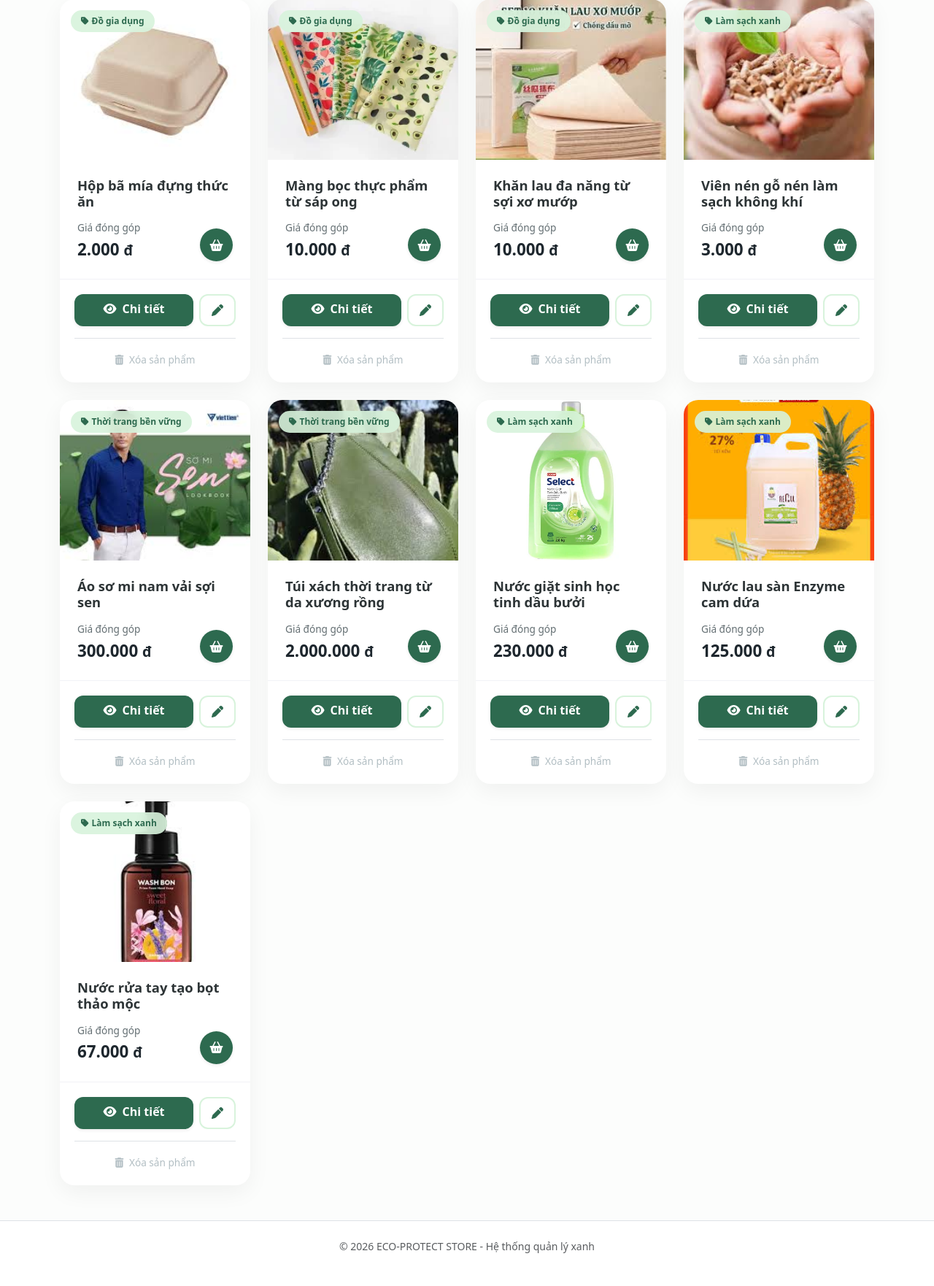
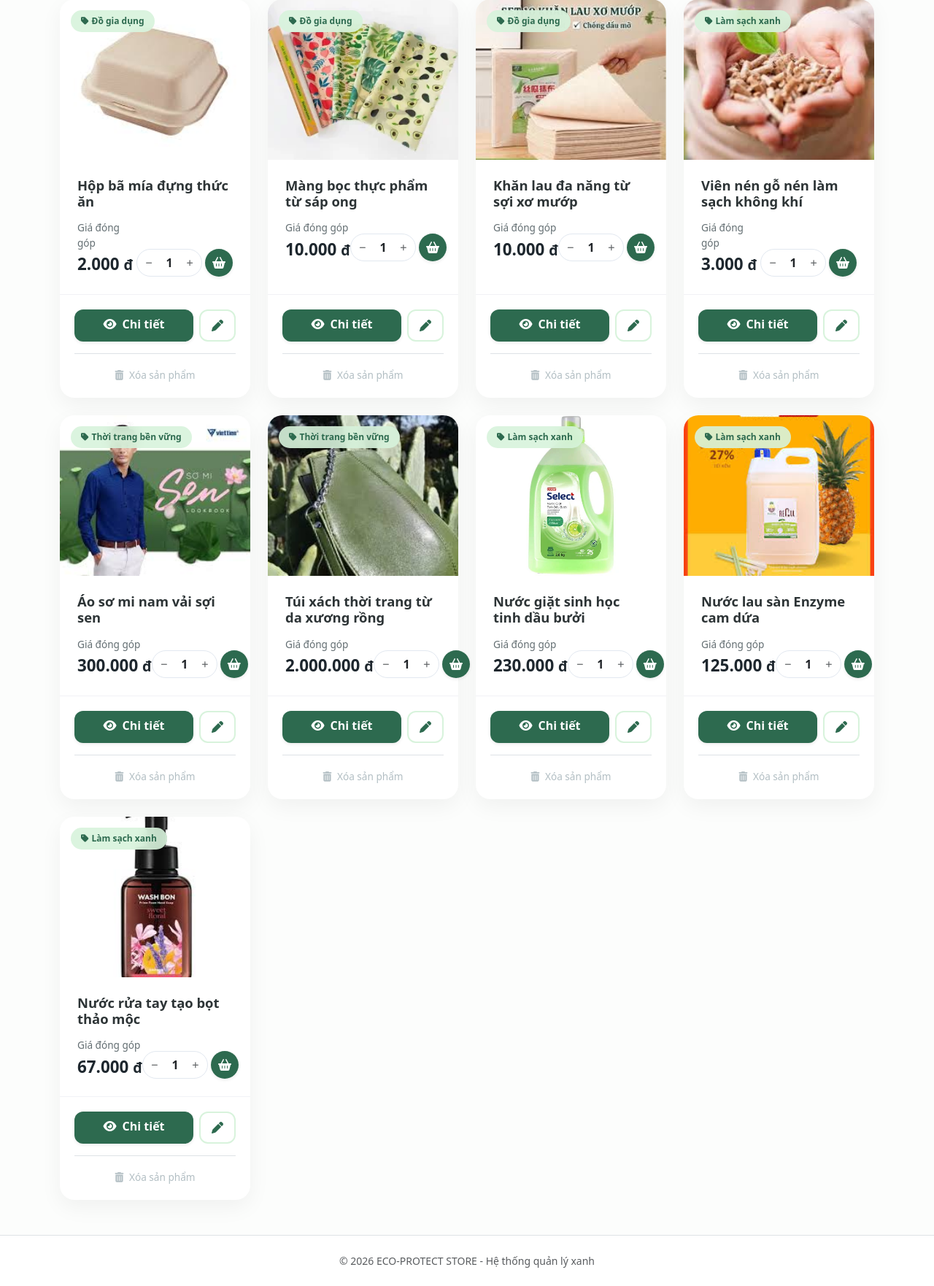
Before and after one commit to KhoaSuyThan/ECO-PROTECTMNM, a PHP site: page / in a window 1280 px wide. Shown: the part 349-2111 px from the top of the page at 73% size. Before the commit the page ends 2066 px from the top, so only its background shows below. Run offline with PHP 8.4, Linux system fonts and the light colour scheme; data comes from the database, SQL or seed files in the repository.

Commit message:
Thêm + - số lượng

```diff
--- a/app/controllers/ProductController.php
+++ b/app/controllers/ProductController.php
@@ -144,6 +144,12 @@ class ProductController {
             die("Không tìm thấy sản phẩm.");
         }
 
+        $quantity = 1;
+        if ($_SERVER['REQUEST_METHOD'] === 'POST' && isset($_POST['quantity'])) {
+            $quantity = (int)$_POST['quantity'];
+            if ($quantity < 1) $quantity = 1;
+        }
+
         // Khởi tạo giỏ hàng nếu chưa có
         if (!isset($_SESSION['cart'])) {
             $_SESSION['cart'] = [];
@@ -151,18 +157,19 @@ class ProductController {
 
         // Nếu sản phẩm đã có trong giỏ, tăng số lượng
         if (isset($_SESSION['cart'][$id])) {
-            $_SESSION['cart'][$id]['quantity']++;
+            $_SESSION['cart'][$id]['quantity'] += $quantity;
         } else {
             // Nếu chưa có, thêm mới vào giỏ
             $_SESSION['cart'][$id] = [
                 'name' => $product->name,
                 'price' => $product->price,
-                'quantity' => 1,
+                'quantity' => $quantity,
                 'image' => $product->image
             ];
         }
-        // Quay về trang hiển thị giỏ hàng
-        header('Location: /Product/cart');
+        // Quay về trang cũ (Product/list hoặc Product/cart)
+        $referer = $_SERVER['HTTP_REFERER'] ?? '/Product/cart';
+        header("Location: $referer");
         exit();
     }
 
@@ -177,6 +184,24 @@ class ProductController {
             unset($_SESSION['cart'][$id]);
         }
         header('Location: /Product/cart');
+        exit();
+    }
+
+    // Tính năng bổ sung: Cập nhật số lượng sản phẩm trong giỏ hàng
+    public function updateCart($id, $action) {
+        if (isset($_SESSION['cart'][$id])) {
+            if ($action === 'increase') {
+                $_SESSION['cart'][$id]['quantity']++;
+            } elseif ($action === 'decrease') {
+                $_SESSION['cart'][$id]['quantity']--;
+                // Nếu số lượng giảm về 0 hoặc nhỏ hơn, xóa khỏi giỏ
+                if ($_SESSION['cart'][$id]['quantity'] <= 0) {
+                    unset($_SESSION['cart'][$id]);
+                }
+            }
+        }
+        $referer = $_SERVER['HTTP_REFERER'] ?? '/Product/cart';
+        header("Location: $referer");
         exit();
     }
 
--- a/app/views/product/list.php
+++ b/app/views/product/list.php
@@ -123,6 +123,13 @@
         transition: 0.3s;
     }
     .delete-link:hover { color: #d63031; }
+
+    /* Custom Number Input */
+    input[type=number].qty-input::-webkit-inner-spin-button,
+    input[type=number].qty-input::-webkit-outer-spin-button {
+        -webkit-appearance: none;
+        margin: 0;
+    }
 </style>
 
 <div class="container mt-4">
@@ -168,12 +175,19 @@
                         <div class="d-flex justify-content-between align-items-end mb-4">
                             <div>
                                 <div class="price-label">Giá đóng góp</div>
-                                <div class="price-value"><?php echo number_format((float)$product->price, 0, ',', '.'); ?> <small>đ</small></div>
+                                <div class="price-value text-nowrap"><?php echo number_format((float)$product->price, 0, ',', '.'); ?> <small>đ</small></div>
                             </div>
-                            <!-- Cart Icon Button -->
-                            <a href="/Product/addToCart/<?php echo $product->id; ?>" class="btn-cart shadow-sm d-flex align-items-center justify-content-center text-decoration-none">
-                                <i class="fas fa-shopping-basket"></i>
-                            </a>
+                            <!-- Form Add to Cart -->
+                            <form action="/Product/addToCart/<?php echo $product->id; ?>" method="POST" class="d-flex align-items-center m-0 gap-1">
+                                <div class="d-flex align-items-center rounded-pill border" style="height: 38px; padding: 0 4px; background: #fff; border-color: #e2e8f0 !important;">
+                                    <button type="button" class="btn btn-sm btn-link text-decoration-none text-dark d-flex align-items-center justify-content-center" style="width: 24px; height: 30px; padding: 0; opacity: 0.7;" onclick="let input = this.nextElementSibling; if(input.value > 1) input.value--;"><i class="fas fa-minus" style="font-size: 10px;"></i></button>
+                                    <input type="number" name="quantity" value="1" min="1" class="form-control qty-input border-0 text-center fw-bold p-0" style="width: 32px; height: 30px; box-shadow: none; -moz-appearance: textfield; font-size: 1rem;">
+                                    <button type="button" class="btn btn-sm btn-link text-decoration-none text-dark d-flex align-items-center justify-content-center" style="width: 24px; height: 30px; padding: 0; opacity: 0.7;" onclick="this.previousElementSibling.value++;"><i class="fas fa-plus" style="font-size: 10px;"></i></button>
+                                </div>
+                                <button type="submit" class="btn-cart shadow-sm d-flex align-items-center justify-content-center border-0 p-0 flex-shrink-0" style="width: 38px; height: 38px; border-radius: 50%;">
+                                    <i class="fas fa-shopping-basket"></i>
+                                </button>
+                            </form>
                         </div>
                     </div>
 
```
Also changed, not shown: app/views/product/cart.php (+11 -1 lines), 7 other files.
